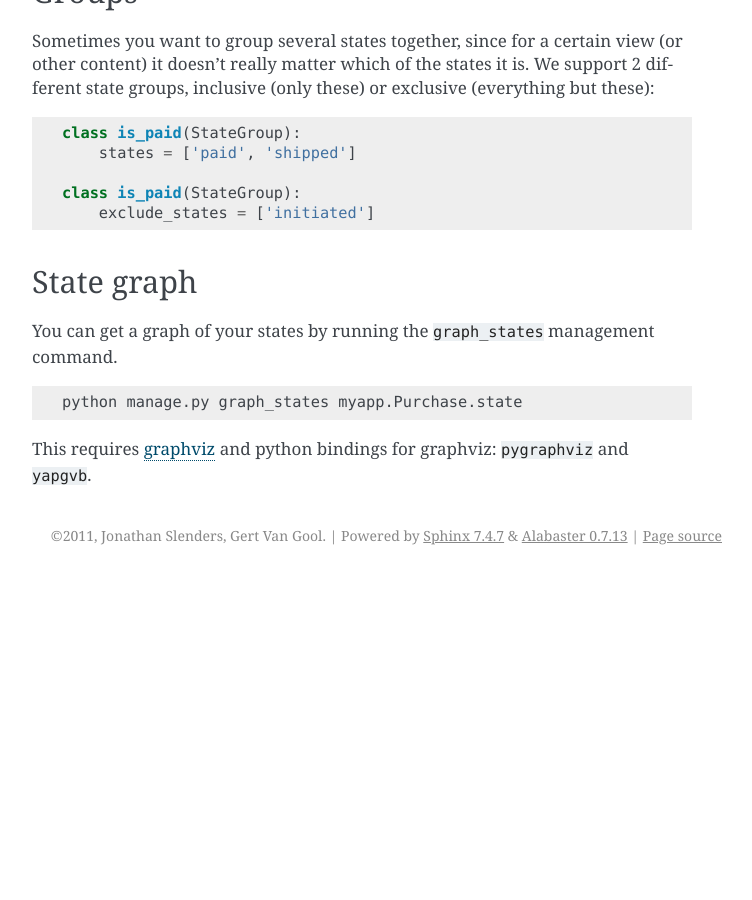
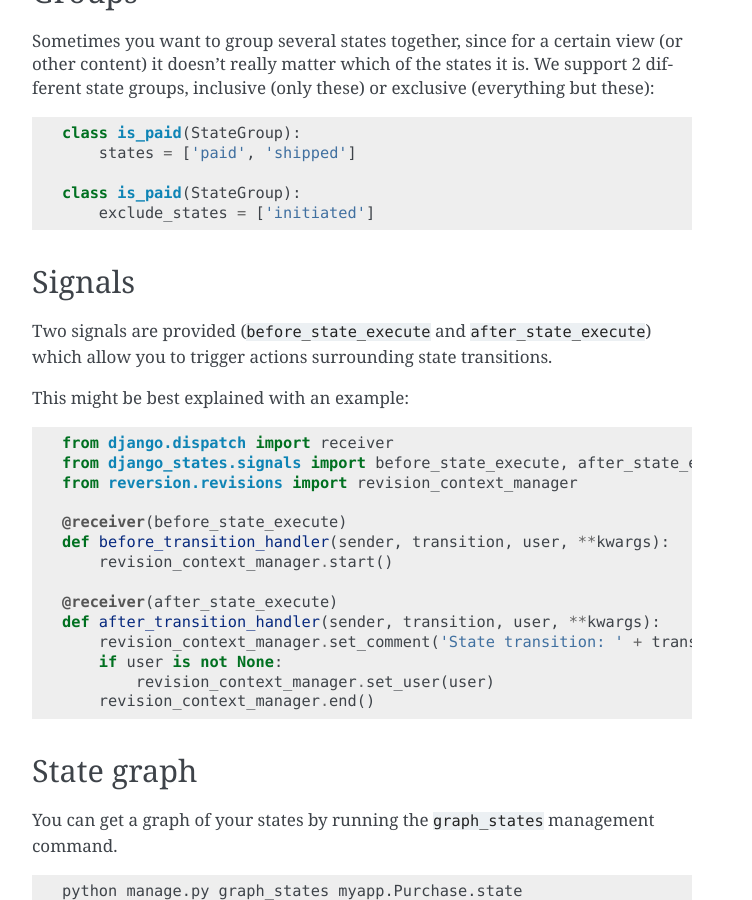
Before and after one commit to vikingco/django-states2, a Sphinx documentation site: the page built from docs/readme.rst, in a window 1280 px wide and 900 px high, scrolled down 2521 px. Shown: the whole window, without its empty margins (388-1140 px from the left). Built offline with Sphinx 7.4.7, drawn with Linux system fonts in a browser that asks for light colours; before the commit the page ends 3096 px from its top, so only the background shows below that.

Commit message:
Adds simple signal docs

```diff
--- a/README.rst
+++ b/README.rst
@@ -137,6 +137,33 @@ exclusive (everything but these):
   class is_paid(StateGroup):
       exclude_states = ['initiated']
 
+Signals
+-------
+
+Two signals are provided (``before_state_execute`` and
+``after_state_execute``) which allow you to trigger actions surrounding state
+transitions.
+
+This might be best explained with an example:
+
+.. code:: python
+
+   from django.dispatch import receiver
+   from django_states.signals import before_state_execute, after_state_execute
+   from reversion.revisions import revision_context_manager
+
+   @receiver(before_state_execute)
+   def before_transition_handler(sender, transition, user, **kwargs):
+       revision_context_manager.start()
+
+   @receiver(after_state_execute)
+   def after_transition_handler(sender, transition, user, **kwargs):
+       revision_context_manager.set_comment('State transition: ' + transition)
+       if user is not None:
+           revision_context_manager.set_user(user)
+       revision_context_manager.end()
+
+
 State graph
 -----------
 
--- /dev/null
+++ b/docs/django_states/signals.rst
@@ -0,0 +1,5 @@
+``django_states.signals``
+=========================
+
+.. automodule:: django_states.signals
+   :members:
--- a/docs/index.rst
+++ b/docs/index.rst
@@ -19,6 +19,7 @@ Internal API
    django_states/machine
    django_states/model_methods
    django_states/models
+   django_states/signals
    django_states/templatetags
    django_states/views
 
```
